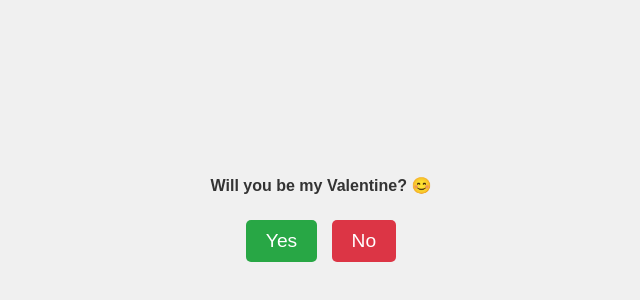
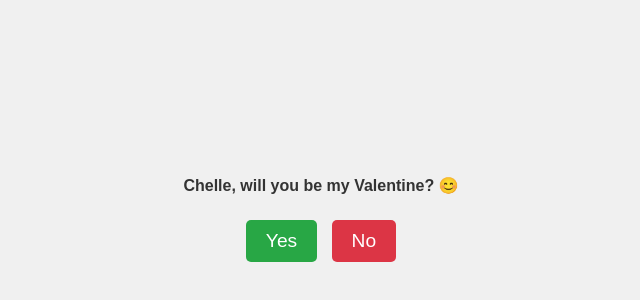
Before and after one commit to JhamelMamasao/trylang, a plain HTML site: page index.html in a window 1280 px wide. Shown: the part 80-380 px from the top of the page, without its empty margins (319-959 px from the left). Drawn offline with nearby package versions, Linux system fonts and the light colour scheme.

Commit message:
Update index.html

```diff
--- a/index.html
+++ b/index.html
@@ -64,7 +64,7 @@
     </style>
   </head>
   <body>
-    <h1>Will you be my Valentine? 😊</h1>
+    <h1>Chelle, will you be my Valentine? 😊</h1>
     <div class="buttons">
       <button class="btn yes-btn" id="yesBtn">Yes</button>
       <button class="btn no-btn" id="noBtn">No</button>
```
